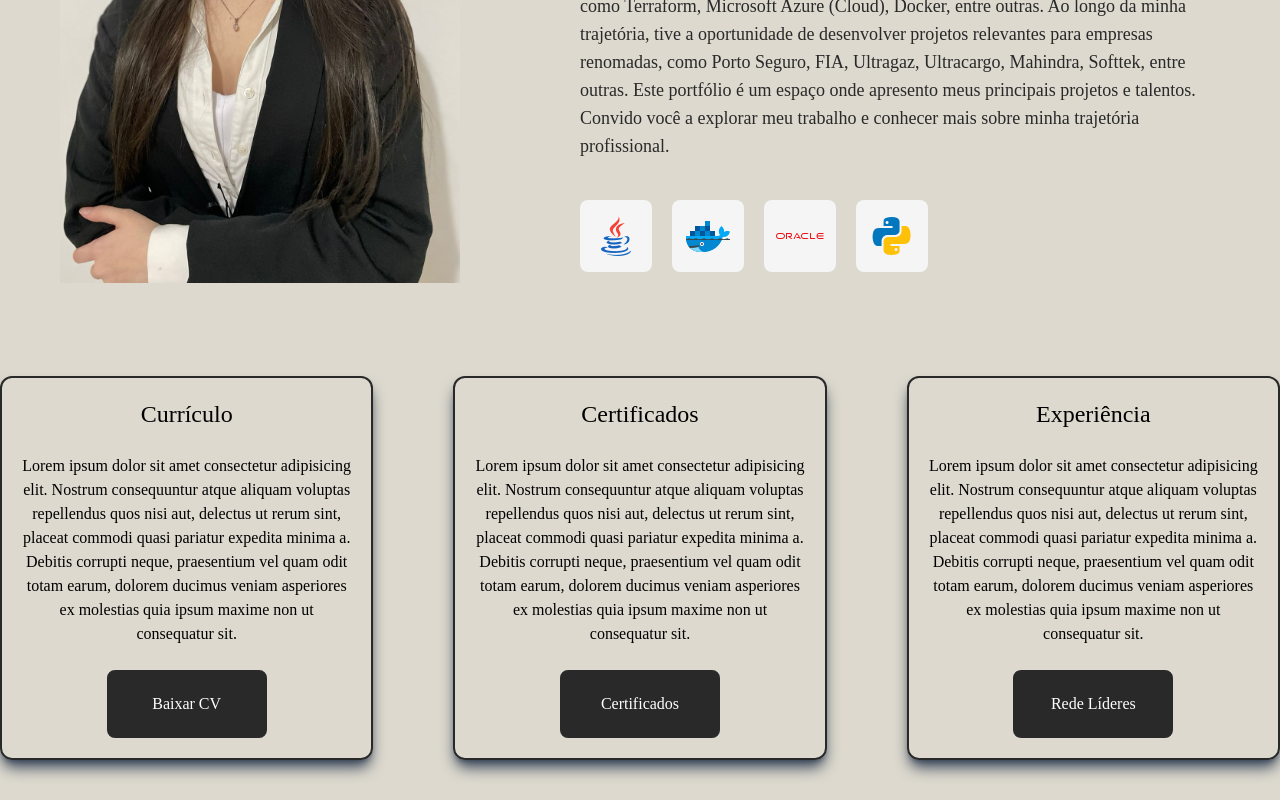
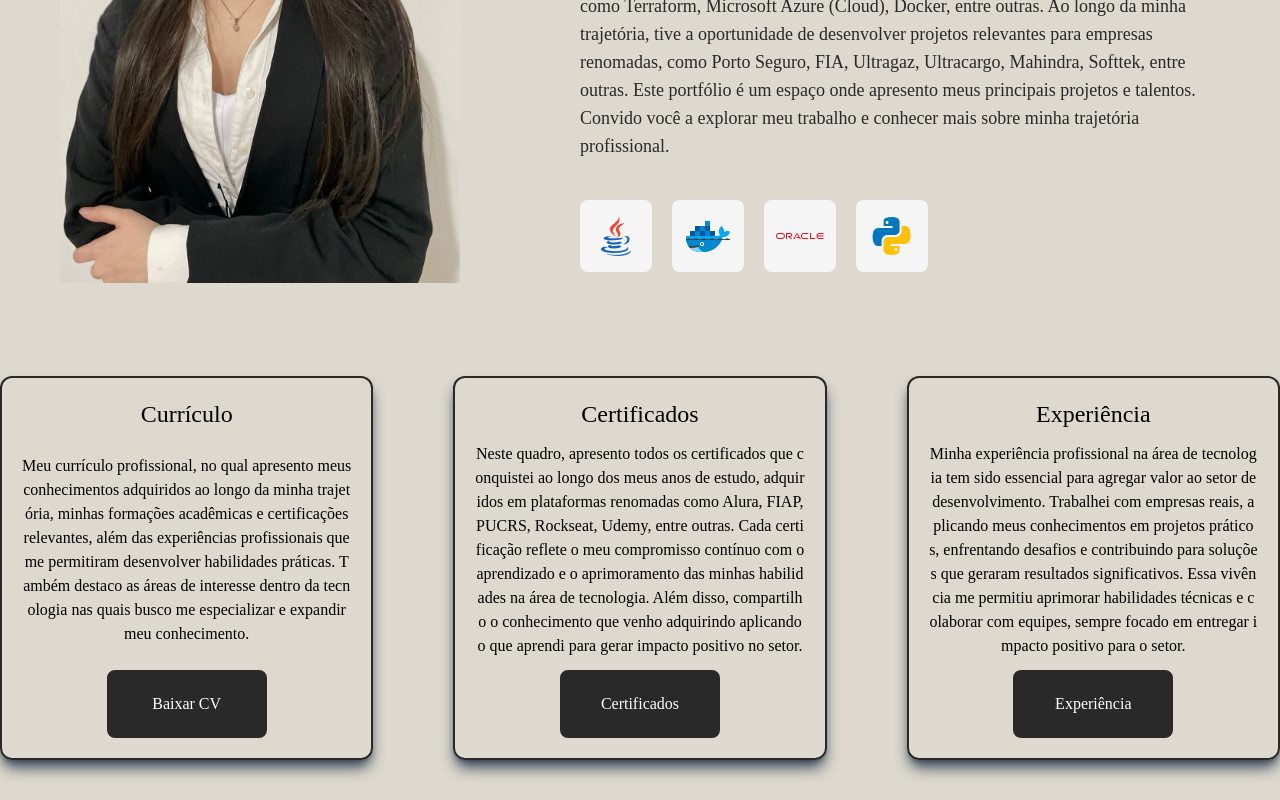
Before and after one commit to JenniferDaleffi/portfolio, a Next.js app in the folder portfolio/: page / in a window 1280 px wide. Shown: the part 1224-2024 px from the top of the page. Built offline with nearby package versions, Linux system fonts and the light colour scheme.

Commit message:
update professional

```diff
--- a/portfolio/src/app/layout.tsx
+++ b/portfolio/src/app/layout.tsx
@@ -4,7 +4,7 @@ import "./globals.css";
 
 
 export const metadata: Metadata = {
-  title: "Create Next App",
+  title: "Meu Portfólio",
   description: "Generated by create next app",
 };
 
--- a/portfolio/src/components/Nav/nav.tsx
+++ b/portfolio/src/components/Nav/nav.tsx
@@ -7,7 +7,7 @@ export default function Nav() {
             </div>
             <div className="mr-10 flex gap-24 mt-5">
                 <a href="#sobre">SOBRE</a>
-                <a href="">PROFISSIONAL</a>
+                <a href="#profissional">PROFISSIONAL</a>
                 <a href="">PROJETOS</a>
                 <a href="">CONTATO</a>
             </div>
--- a/portfolio/src/components/Profissional/profissional.tsx
+++ b/portfolio/src/components/Profissional/profissional.tsx
@@ -1,21 +1,21 @@
 export default function Profissional() {
     return (
-        <div className="bg-bege mb-10">
+        <div id="profissional" className="bg-bege mb-10">
             <div className="flex gap-20 justify-around">
                 <div className="border-solid border-2 border-cinza w-96 h-96 p-5 rounded-xl bg-transparent shadow-slate-700 shadow-lg flex flex-col justify-between items-center hover:scale-110 hover:duration-300">
                     <h1 className="text-2xl">Currículo</h1>
-                    <p className="text-center">Lorem ipsum dolor sit amet consectetur adipisicing elit. Nostrum consequuntur atque aliquam voluptas repellendus quos nisi aut, delectus ut rerum sint, placeat commodi quasi pariatur expedita minima a. Debitis corrupti neque, praesentium vel quam odit totam earum, dolorem ducimus veniam asperiores ex molestias quia ipsum maxime non ut consequatur sit.</p>
+                    <p className="text-center break-all">Meu currículo profissional, no qual apresento meus conhecimentos adquiridos ao longo da minha trajetória, minhas formações acadêmicas e certificações relevantes, além das experiências profissionais que me permitiram desenvolver habilidades práticas. Também destaco as áreas de interesse dentro da tecnologia nas quais busco me especializar e expandir meu conhecimento.</p>
                     <button className="border-2 border-solid border-cinza bg-cinza p-5 rounded-lg w-40 text-white hover:bg-transparent hover:text-cinza transition duration-500">Baixar CV</button>
                 </div>
                 <div className="border-solid border-2 border-cinza w-96 h-96 p-5 rounded-xl bg-transparent shadow-slate-700 shadow-lg flex flex-col justify-between items-center hover:scale-110 hover:duration-300">
                     <h1 className="text-2xl">Certificados</h1>
-                    <p className="text-center">Lorem ipsum dolor sit amet consectetur adipisicing elit. Nostrum consequuntur atque aliquam voluptas repellendus quos nisi aut, delectus ut rerum sint, placeat commodi quasi pariatur expedita minima a. Debitis corrupti neque, praesentium vel quam odit totam earum, dolorem ducimus veniam asperiores ex molestias quia ipsum maxime non ut consequatur sit.</p>
+                    <p className="text-center break-all">Neste quadro, apresento todos os certificados que conquistei ao longo dos meus anos de estudo, adquiridos em plataformas renomadas como Alura, FIAP, PUCRS, Rockseat, Udemy, entre outras. Cada certificação reflete o meu compromisso contínuo com o aprendizado e o aprimoramento das minhas habilidades na área de tecnologia. Além disso, compartilho o conhecimento que venho adquirindo aplicando o que aprendi para gerar impacto positivo no setor.</p>
                     <button className="border-2 border-solid border-cinza bg-cinza p-5 rounded-lg w-40 text-white hover:bg-transparent hover:text-cinza transition duration-500">Certificados</button>
                 </div>
                 <div className="border-solid border-2 border-cinza w-96 h-96 p-5 rounded-xl bg-transparent shadow-slate-700 shadow-lg flex flex-col justify-between items-center hover:scale-110 hover:duration-300">
                     <h1 className="text-2xl">Experiência</h1>
-                    <p className="text-center">Lorem ipsum dolor sit amet consectetur adipisicing elit. Nostrum consequuntur atque aliquam voluptas repellendus quos nisi aut, delectus ut rerum sint, placeat commodi quasi pariatur expedita minima a. Debitis corrupti neque, praesentium vel quam odit totam earum, dolorem ducimus veniam asperiores ex molestias quia ipsum maxime non ut consequatur sit.</p>
-                    <button className="border-2 border-solid border-cinza bg-cinza p-5 rounded-lg w-40 text-white hover:bg-transparent hover:text-cinza transition duration-500">Rede Líderes</button>
+                    <p className="text-center break-all">Minha experiência profissional na área de tecnologia tem sido essencial para agregar valor ao setor de desenvolvimento. Trabalhei com empresas reais, aplicando meus conhecimentos em projetos práticos, enfrentando desafios e contribuindo para soluções que geraram resultados significativos. Essa vivência me permitiu aprimorar habilidades técnicas e colaborar com equipes, sempre focado em entregar impacto positivo para o setor.</p>
+                    <button className="border-2 border-solid border-cinza bg-cinza p-5 rounded-lg w-40 text-white hover:bg-transparent hover:text-cinza transition duration-500">Experiência</button>
                 </div>
             </div>
         </div>
```
